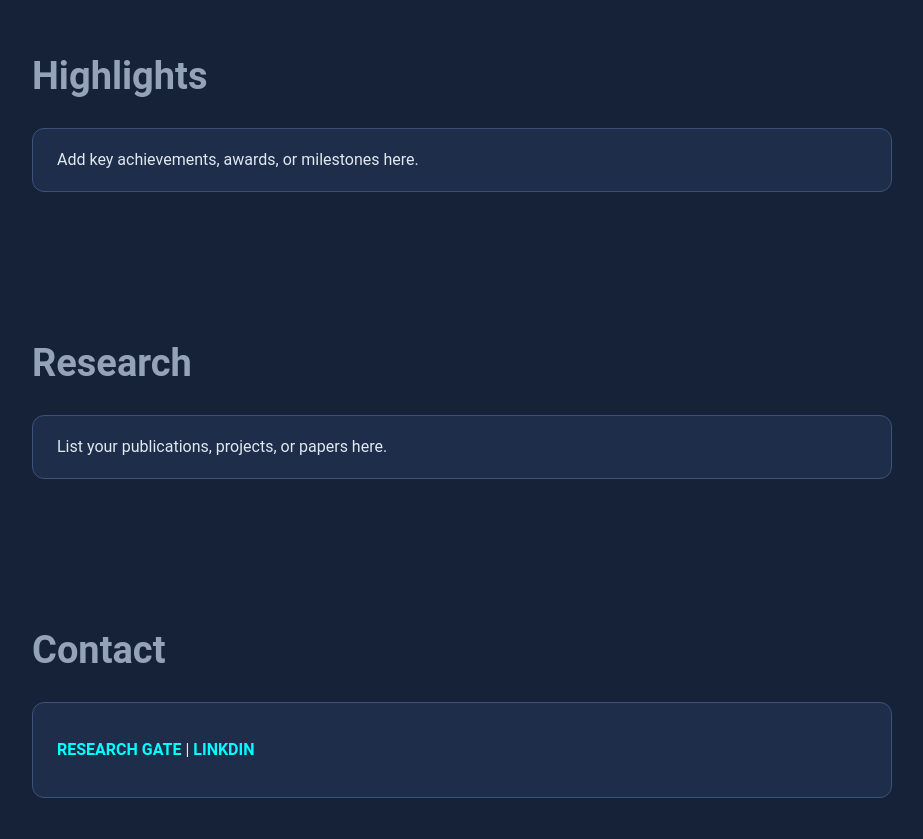
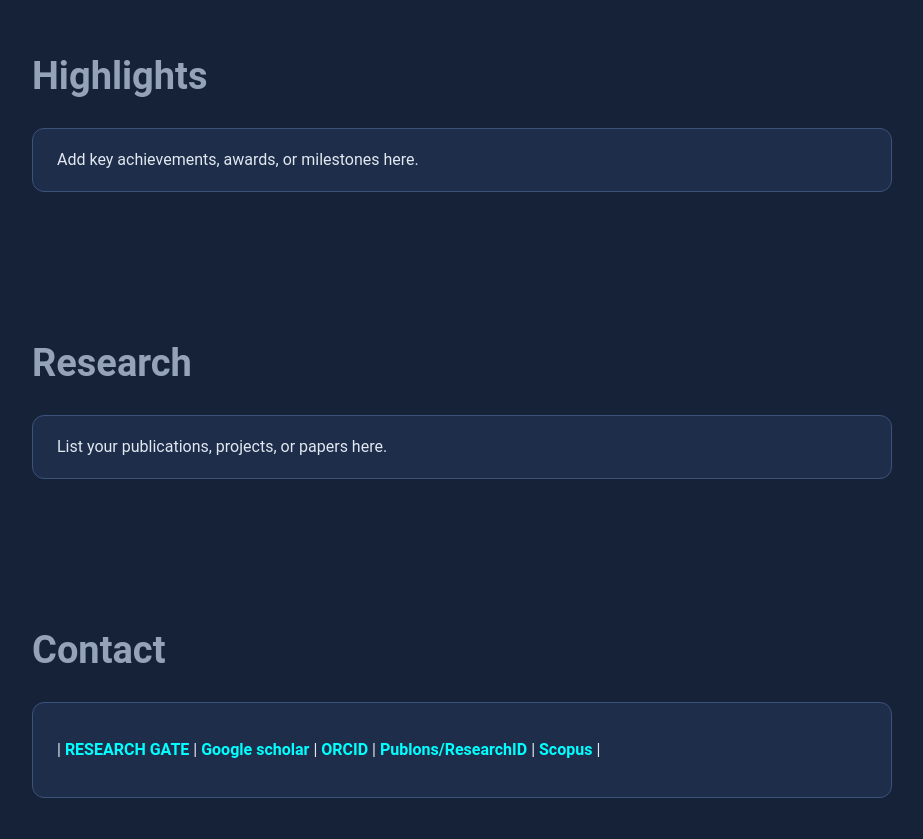
Before and after one commit to akshayverma5531/akshayverma.github.io, a plain HTML site: page index.html in a window 1280 px wide. Shown: the part 1778-2617 px from the top of the page, without its empty margins (178-1101 px from the left). Drawn offline with Linux system fonts and the light colour scheme.

Commit message:
Update index.html

```diff
--- a/index.html
+++ b/index.html
@@ -127,10 +127,16 @@
     <h1>Contact</h1>
       <div class="card">
    <p>
+    | <a href="Akshay_CV.pdf" target="_blank" rel="noopener noreferrer" style="color: var(--ascentColor, #00ffff); font-weight: bold; text-decoration: none;">
+      RESEARCH GATE </a> |
      <a href="Akshay_CV.pdf" target="_blank" rel="noopener noreferrer" style="color: var(--ascentColor, #00ffff); font-weight: bold; text-decoration: none;">
-      RESEARCH GATE </a> |
-    <a href="Akshay_CV.pdf" target="_blank" rel="noopener noreferrer" style="color: var(--ascentColor, #00ffff); font-weight: bold; text-decoration: none;">
-      LINKDIN </a>
+      Google scholar </a> |
+      <a href="Akshay_CV.pdf" target="_blank" rel="noopener noreferrer" style="color: var(--ascentColor, #00ffff); font-weight: bold; text-decoration: none;">
+      ORCID </a> |
+      <a href="Akshay_CV.pdf" target="_blank" rel="noopener noreferrer" style="color: var(--ascentColor, #00ffff); font-weight: bold; text-decoration: none;">
+      Publons/ResearchID </a> |
+      <a href="Akshay_CV.pdf" target="_blank" rel="noopener noreferrer" style="color: var(--ascentColor, #00ffff); font-weight: bold; text-decoration: none;">
+      Scopus </a> |
   </p>
       </div>
     </section>
```
